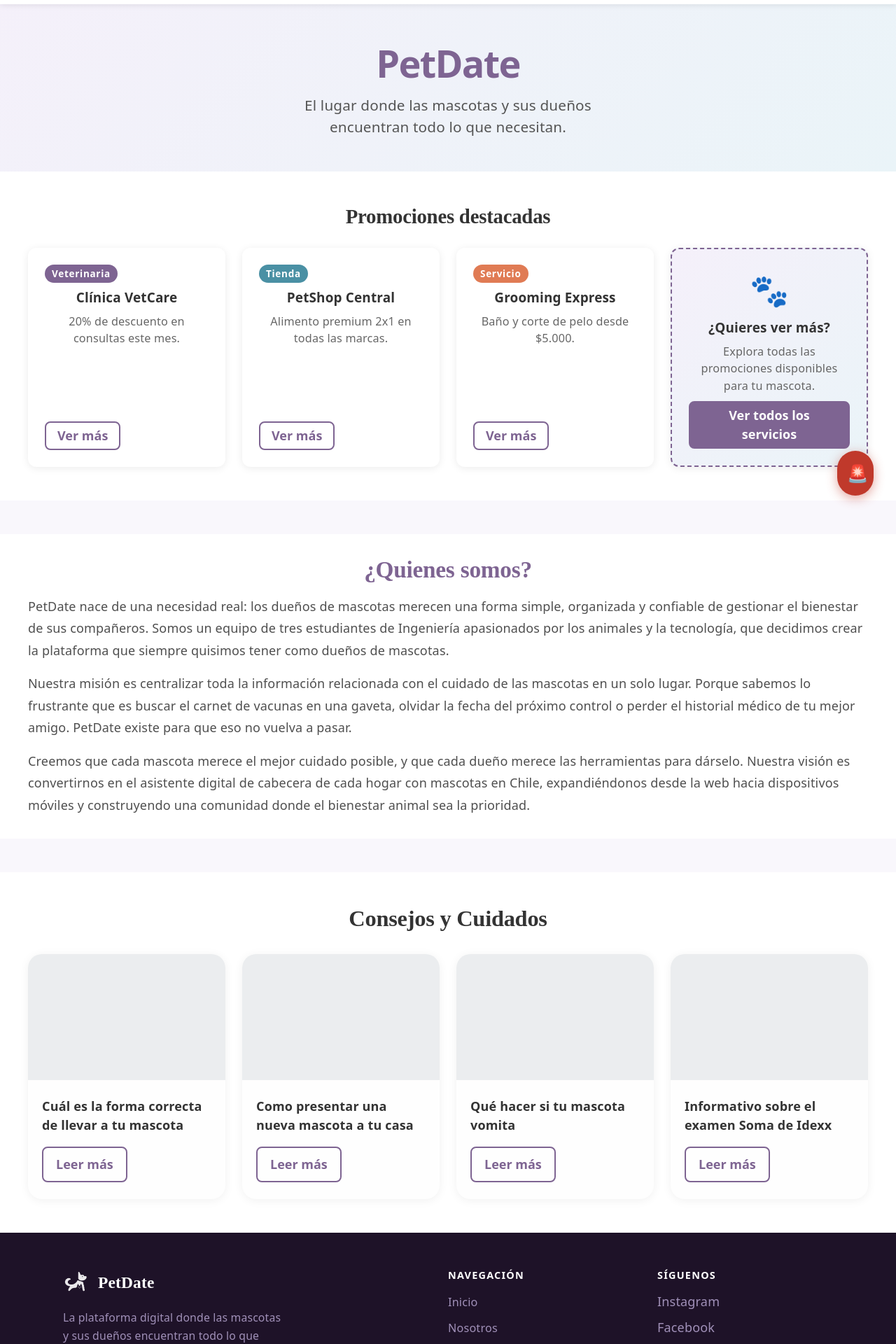
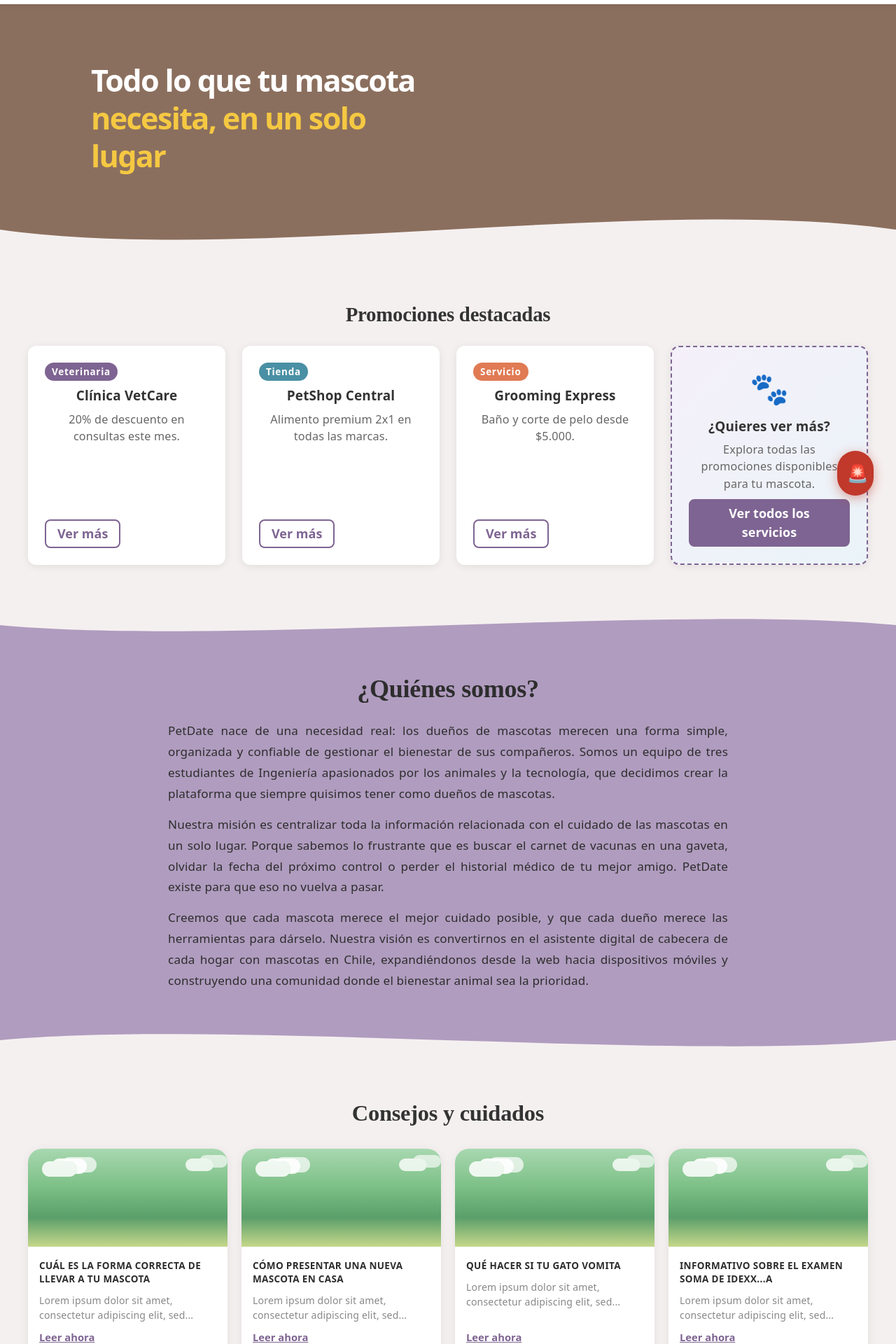
Before and after one commit to elpanxo/PetDate-Proyect, a React (Vite) app in the folder Proyecto/Frontend/: page / in a window 1280 px wide. Shown: the part 60-1980 px from the top of the page at 70% size. Built offline with nearby package versions, Linux system fonts and the light colour scheme; a web font is replaced by a local one.

Commit message:
arreglos en el diseño delhero, quienes somos y consejos y cuidados del frontend

```diff
--- a/Proyecto/Frontend/src/components/home/Home.css
+++ b/Proyecto/Frontend/src/components/home/Home.css
@@ -1,35 +1,57 @@
 /* Hero */
 .home-hero {
-  padding-top: 70px;
-  min-height: 280px;
+  padding-top: 100px;
+  background-color: #8b6f5e;
+  position: relative;
+  overflow: hidden;
+}
+
+.home-hero__wave {
+  line-height: 0;
+  margin-bottom: -1px;
+}
+
+.home-hero__wave svg {
+  display: block;
+  width: 100%;
+  height: 100px;
+}
+
+.home-hero__wave path {
+  stroke: none;
+}
+
+.home-hero__inner {
   display: flex;
   align-items: center;
-  justify-content: center;
-  background: linear-gradient(135deg, #f5f0fa 0%, #eaf4f8 100%);
-  text-align: center;
+  justify-content: space-between;
+  max-width: 1100px;
+  margin: 0 auto;
+  padding: 48px 40px 0;
+  gap: 32px;
 }
 
-.home-hero__content {
-  padding: 48px 24px;
+.home-hero__text {
+  flex: 1;
+  max-width: 480px;
 }
 
 .home-hero__title {
-  font-size: 3rem;
+  font-size: 2.4rem;
   font-weight: 800;
-  color: #7e6492;
-  margin-bottom: 12px;
+  color: #ffffff;
+  line-height: 1.25;
+  margin: 0 0 28px;
 }
 
-.home-hero__slogan {
-  font-size: 1.15rem;
-  color: #555;
-  max-width: 520px;
-  margin: 0 auto;
+.home-hero__title--highlight {
+  color: #f5c842;
 }
 
 /* Promociones */
 .home-promos {
-  padding: 48px 40px;
+  background: #f5f0f0;
+  padding: 56px 40px;
   text-align: center;
 }
 
@@ -49,34 +71,42 @@
 
 /* Quiénes somos */
 .home-about {
+  background: #b09cbf;
+  position: relative;
+}
+
+.home-about__wave-top,
+.home-about__wave-bottom {
+  line-height: 0;
+}
+
+.home-about__wave-top svg,
+.home-about__wave-bottom svg {
+  display: block;
   width: 100%;
-  padding: 48px 0;
-  background: #f9f7fc;
+  height: 60px;
 }
 
 .home-about__content {
-  width: 100%;
-  max-width: none;
-  margin: 0;
-  padding: 32px 40px;
-  background: #fff;
-  border-radius: 0;
-  box-shadow: none;
+  padding: 40px 80px;
+  max-width: 960px;
+  margin: 0 auto;
 }
 
 .home-about__title {
-  font-size: 1.85rem;
+  font-size: 2rem;
   font-weight: 800;
-  color: #7e6492;
-  margin-bottom: 18px;
+  color: #2d2d2d;
   text-align: center;
+  margin: 0 0 24px;
 }
 
 .home-about__text {
-  font-size: 1rem;
+  font-size: 0.95rem;
   line-height: 1.75;
-  color: #4f4f4f;
-  margin-bottom: 16px;
+  color: #2d2d2d;
+  margin-bottom: 14px;
+  text-align: justify;
 }
 
 .home-about__text:last-child {
@@ -85,8 +115,8 @@
 
 /* Consejos y Cuidados */
 .home-tips {
-  padding: 48px 40px;
-  background: #fff;
+  padding: 56px 40px;
+  background: #f5f0f0;
 }
 
 .home-tips__header {
@@ -103,55 +133,88 @@
 .home-tips__grid {
   display: grid;
   grid-template-columns: repeat(4, minmax(0, 1fr));
-  gap: 24px;
+  gap: 20px;
 }
 
 .tip-card {
-  background: #fefefe;
+  background: #ffffff;
   border-radius: 20px;
-  box-shadow: 0 2px 14px rgba(0, 0, 0, 0.06);
+  box-shadow: 0 2px 14px rgba(0, 0, 0, 0.07);
   overflow: hidden;
   display: flex;
   flex-direction: column;
 }
 
 .tip-card__media {
-  min-height: 180px;
-  background: #ebedef;
+  height: 140px;
+  background: linear-gradient(180deg, #a8d8b0 0%, #7bbf85 40%, #5a9e6a 70%, #c5d88a 100%);
+  position: relative;
+  overflow: hidden;
+}
+
+.tip-card__media::before {
+  content: '';
+  position: absolute;
+  top: 18px;
+  left: 20px;
+  width: 50px;
+  height: 22px;
+  background: rgba(255,255,255,0.85);
+  border-radius: 30px;
+  box-shadow: 28px -6px 0 rgba(255,255,255,0.7), 14px -4px 0 rgba(255,255,255,0.9);
+}
+
+.tip-card__media::after {
+  content: '';
+  position: absolute;
+  top: 14px;
+  right: 20px;
+  width: 40px;
+  height: 18px;
+  background: rgba(255,255,255,0.8);
+  border-radius: 30px;
+  box-shadow: 20px -5px 0 rgba(255,255,255,0.65);
 }
 
 .tip-card__body {
-  padding: 24px 20px;
+  padding: 18px 16px 20px;
   display: flex;
   flex-direction: column;
-  justify-content: space-between;
-  gap: 18px;
+  gap: 10px;
   flex-grow: 1;
 }
 
 .tip-card__title {
-  font-size: 1rem;
-  font-weight: 700;
-  color: #333;
+  font-size: 0.75rem;
+  font-weight: 800;
+  color: #2d2d2d;
   margin: 0;
-  line-height: 1.45;
+  line-height: 1.4;
+  letter-spacing: 0.02rem;
+}
+
+.tip-card__desc {
+  font-size: 0.78rem;
+  color: #888;
+  margin: 0;
+  line-height: 1.5;
+  flex-grow: 1;
 }
 
 .tip-card__btn {
   align-self: flex-start;
   background: transparent;
-  border: 2px solid #7e6492;
+  border: none;
   color: #7e6492;
-  border-radius: 8px;
-  padding: 10px 18px;
+  font-size: 0.82rem;
   font-weight: 700;
+  padding: 0;
   cursor: pointer;
-  transition: background 0.2s, color 0.2s;
+  text-decoration: underline;
 }
 
 .tip-card__btn:hover {
-  background: #7e6492;
-  color: #fff;
+  color: #5f4c72;
 }
 
 /* Tarjeta de promoción */
--- a/Proyecto/Frontend/src/components/home/Home.jsx
+++ b/Proyecto/Frontend/src/components/home/Home.jsx
@@ -19,10 +19,10 @@ const badgeColor = {
 }
 
 const tips = [
-  { id: 1, title: 'Cuál es la forma correcta de llevar a tu mascota' },
-  { id: 2, title: 'Como presentar una nueva mascota a tu casa' },
-  { id: 3, title: 'Qué hacer si tu mascota vomita' },
-  { id: 4, title: 'Informativo sobre el examen Soma de Idexx' },
+  { id: 1, title: 'CUÁL ES LA FORMA CORRECTA DE LLEVAR A TU MASCOTA', desc: 'Lorem ipsum dolor sit amet, consectetur adipiscing elit, sed...' },
+  { id: 2, title: 'CÓMO PRESENTAR UNA NUEVA MASCOTA EN CASA', desc: 'Lorem ipsum dolor sit amet, consectetur adipiscing elit, sed...' },
+  { id: 3, title: 'QUÉ HACER SI TU GATO VOMITA', desc: 'Lorem ipsum dolor sit amet, consectetur adipiscing elit, sed...' },
+  { id: 4, title: 'INFORMATIVO SOBRE EL EXAMEN SOMA DE IDEXX...A', desc: 'Lorem ipsum dolor sit amet, consectetur adipiscing elit, sed...' },
 ]
 
 function Home() {
@@ -30,11 +30,19 @@ function Home() {
     <>
       <AppNavbar />
 
-      {/* Hero / descripción */}
       <section className="home-hero">
-        <div className="home-hero__content">
-          <h1 className="home-hero__title">PetDate</h1>
-          <p className="home-hero__slogan">El lugar donde las mascotas y sus dueños encuentran todo lo que necesitan.</p>
+        <div className="home-hero__inner">
+          <div className="home-hero__text">
+            <h1 className="home-hero__title">
+              Todo lo que tu mascota<br />
+              <span className="home-hero__title--highlight">necesita, en un solo lugar</span>
+            </h1>
+          </div>
+        </div>
+        <div className="home-hero__wave">
+          <svg viewBox="0 0 1440 100" preserveAspectRatio="none" xmlns="http://www.w3.org/2000/svg">
+            <path d="M0,50 C400,100 1040,0 1440,50 L1440,100 L0,100 Z" fill="#f5f0f0" />
+          </svg>
         </div>
       </section>
 
@@ -68,8 +76,13 @@ function Home() {
       </section>
 
       <section className="home-about">
+        <div className="home-about__wave-top">
+          <svg viewBox="0 0 1440 80" preserveAspectRatio="none" xmlns="http://www.w3.org/2000/svg">
+            <path d="M0,40 C360,80 1080,0 1440,40 L1440,0 L0,0 Z" fill="#f5f0f0" />
+          </svg>
+        </div>
         <div className="home-about__content">
-          <h2 className="home-about__title">¿Quienes somos?</h2>
+          <h2 className="home-about__title">¿Quiénes somos?</h2>
           <p className="home-about__text">
             PetDate nace de una necesidad real: los dueños de mascotas merecen una forma simple, organizada y confiable de gestionar el bienestar de sus compañeros. Somos un equipo de tres estudiantes de Ingeniería apasionados por los animales y la tecnología, que decidimos crear la plataforma que siempre quisimos tener como dueños de mascotas.
           </p>
@@ -80,11 +93,16 @@ function Home() {
             Creemos que cada mascota merece el mejor cuidado posible, y que cada dueño merece las herramientas para dárselo. Nuestra visión es convertirnos en el asistente digital de cabecera de cada hogar con mascotas en Chile, expandiéndonos desde la web hacia dispositivos móviles y construyendo una comunidad donde el bienestar animal sea la prioridad.
           </p>
         </div>
+        <div className="home-about__wave-bottom">
+          <svg viewBox="0 0 1440 80" preserveAspectRatio="none" xmlns="http://www.w3.org/2000/svg">
+            <path d="M0,40 C360,0 1080,80 1440,40 L1440,80 L0,80 Z" fill="#f5f0f0" />
+          </svg>
+        </div>
       </section>
 
       <section className="home-tips">
         <div className="home-tips__header">
-          <h2 className="home-tips__title">Consejos y Cuidados</h2>
+          <h2 className="home-tips__title">Consejos y cuidados</h2>
         </div>
         <div className="home-tips__grid">
           {tips.map((tip) => (
@@ -92,7 +110,8 @@ function Home() {
               <div className="tip-card__media" />
               <div className="tip-card__body">
                 <h3 className="tip-card__title">{tip.title}</h3>
-                <button className="tip-card__btn">Leer más</button>
+                <p className="tip-card__desc">{tip.desc}</p>
+                <button className="tip-card__btn">Leer ahora</button>
               </div>
             </article>
           ))}
```
